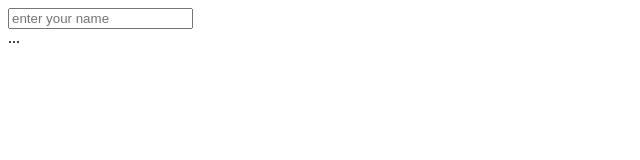
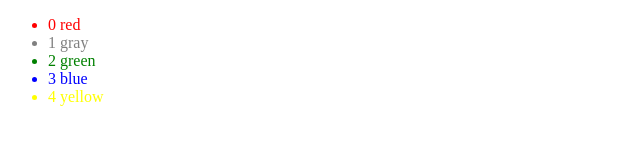
Before and after one commit to dotannetix/ngRepeat, a website: page index.html in a window 1280 px wide. Shown: the whole page, without its empty margins (0-640 px from the left). Drawn offline with nearby package versions, Linux system fonts and the light colour scheme.

Commit message:
ng-repeat

```diff
--- a/app/controllers/main.js
+++ b/app/controllers/main.js
@@ -6,15 +6,15 @@
         var vm = this;
         vm.colorsBox = ""
         vm.title = "hello from main"
-
-//        var result =document.getElementById("result");
-//        var text1= document.getElementById("text1");
-//        text1.onkeyup =function(event){
-//           // console.log(event.key)
-//          result.innerHTML="hello " +text1.value;
-//        }
+        vm.colors = ["red", "gray", "green", "blue", "yellow"];
+        var ul = document.getElementById("colorList");
 
 
-
+//        for (var i = 0; i < colors.length; i++) {
+//            var li = document.createElement("li");
+//            li.innerHTML = i+":" +colors[i];
+//            li.style.color=colors[i];
+//            ul.appendChild(li);
+//        }
     }
 })();
--- a/index.html
+++ b/index.html
@@ -8,8 +8,11 @@
 
 <body>
     <div ng-controller="main as vm">
-        <input ng-model="vm.myName" placeholder="enter your name">
-        <div> {{!vm.myName?"..." : "hello "+ vm.myName}}</div>
+        <ul>
+            <li ng-repeat="c in vm.colors" ng-style={color:c}>
+          {{$index}} {{c}}
+            </li>
+        </ul>
     </div>
     <script src="node_modules/angular/angular.js"></script>
     <script src="app/config.js"></script>
```
Also changed, not shown: app/controllers/ngRepeatAngularCode.js (added).
